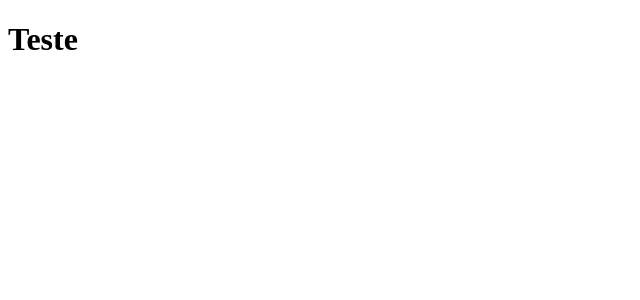
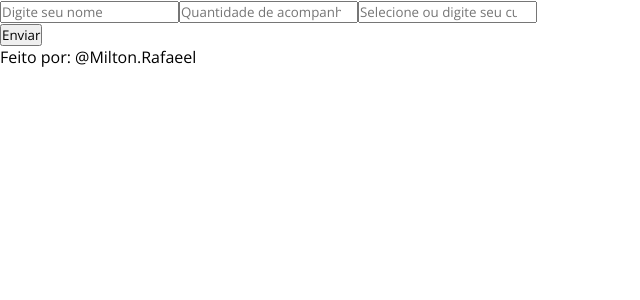
Before and after one commit to MiltonRafaeel/projeto-fasipe-form, a React (Vite) app in the folder frontend/: page / in a window 1280 px wide. Shown: the top 300 px of the page, without its empty margins (0-640 px from the left). Built offline with nearby package versions, Linux system fonts and the light colour scheme.

Commit message:
Realizado a arquitetura da pagina

```diff
--- a/frontend/src/App.tsx
+++ b/frontend/src/App.tsx
@@ -1,9 +1,20 @@
 import './App.css'
+import Button from './components/Button'
+import FieldsForm from './components/FieldsForm'
+import Footer from './components/Footer'
 
 function App() {
 
   return (
-   <h1>Teste</h1>
+    <>
+      <main>
+        <FieldsForm />
+        <Button />
+      </main>
+      <footer>
+        <Footer />
+      </footer>
+    </>
   )
 }
 
--- /dev/null
+++ b/frontend/src/components/Button/index.tsx
@@ -0,0 +1,10 @@
+import './styles.css';
+
+export default function Button() {
+
+    return(
+      <div>
+        <button>Enviar</button>
+      </div>
+    );
+}
--- /dev/null
+++ b/frontend/src/components/FieldsForm/index.tsx
@@ -0,0 +1,30 @@
+import './styles.css';
+
+export default function FieldsForm() {
+
+    return (
+        <div>
+            <form action="">
+                <input name="name" type="text" placeholder="Digite seu nome" />
+                <input name="number" type="number" placeholder="Quantidade de acompanhantes" />
+                <input
+                    name="course"
+                    type="text"
+                    placeholder="Selecione ou digite seu curso"
+                    list="courses"
+                />
+                <datalist id="courses">
+                    <option value="Fisioterapia" />
+                    <option value="Direito" />
+                    <option value="Análise e Desenvolvimento de Sistemas" />
+                    <option value="Estética" />
+                    <option value="Farmácia" />
+                    <option value="Biomedicina" />
+                    <option value="Contabilidade" />
+                    <option value="Ciência da Computação" />
+                    <option value="Engenharia da Computação" />
+                </datalist>
+            </form>
+        </div>
+    );
+}
--- /dev/null
+++ b/frontend/src/components/Footer/index.tsx
@@ -0,0 +1,12 @@
+import './styles.css';
+
+export default function Footer() {
+
+    return(
+      <footer>
+            <div>
+                <p>Feito por: @Milton.Rafaeel</p>
+            </div>
+        </footer>
+    );
+}
--- a/frontend/src/index.css
+++ b/frontend/src/index.css
@@ -1,3 +1,16 @@
+@import url("https://fonts.googleapis.com/css2?family=Open+Sans:wght@400;700&display=swap");
+
 :root {
+    --form-font-primary: #00ff08;
+}
+
+* {
+    box-sizing: border-box;
+    margin: 0;
+    padding: 0;
+    font-family: "Open Sans";
 
 }
+
+/*-----------------------------------------------------------------*/
+/* generic styles */
```
Also changed, not shown: frontend/src/components/Button/styles.css (added), frontend/src/components/FieldsForm/styles.css (added), frontend/src/components/Footer/styles.css (added).
